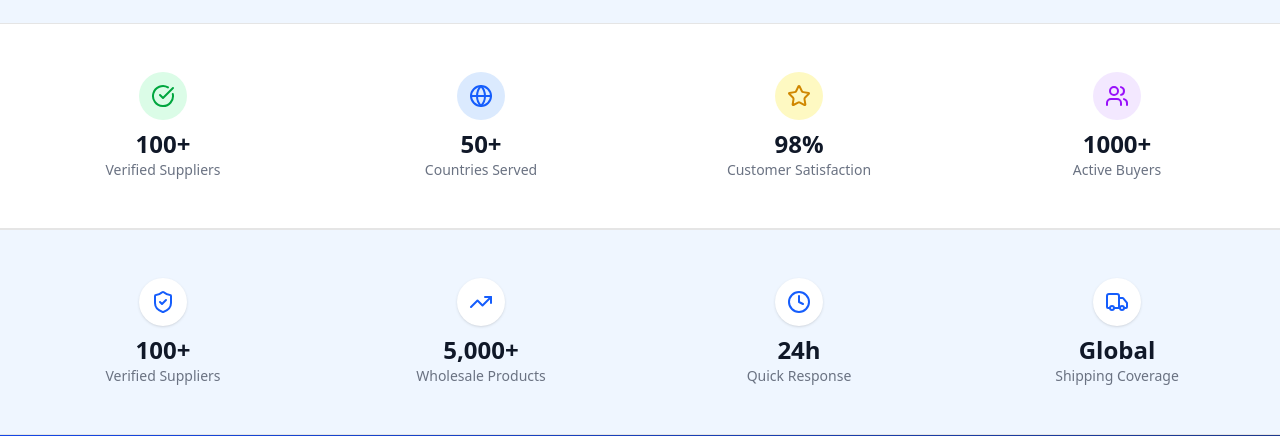
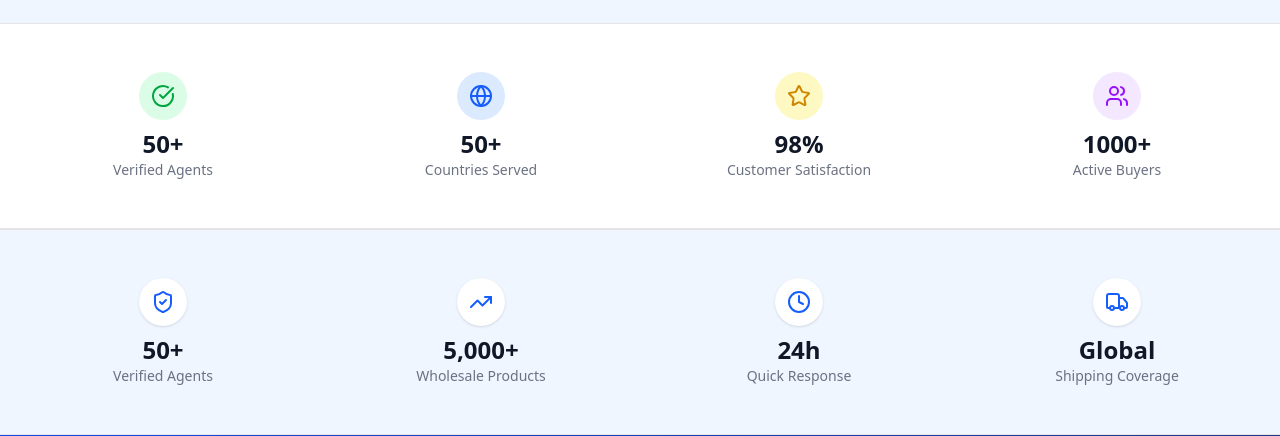
Before and after one commit to xiaohong12311/Repository-name-acmaoyi-b2b, a Next.js app: page / in a window 1280 px wide. Shown: the part 3280-3716 px from the top of the page. Built offline with nearby package versions, Linux system fonts and the light colour scheme.

Commit message:
feat: 两个数据区块的Verified Suppliers改为50+ Verified Agents
Coze-Commit-Type: user
Coze-User-ID: 2873440616585376
Coze-Conversation-ID: 7730432

```diff
--- a/src/app/page.tsx
+++ b/src/app/page.tsx
@@ -267,8 +267,8 @@ export default function HomePage() {
               <div className="flex items-center justify-center w-10 h-10 md:w-12 md:h-12 rounded-full bg-green-100 text-green-600 mb-2">
                 <CheckCircle className="h-5 w-5 md:h-6 md:w-6" />
               </div>
-              <div className="text-xl md:text-2xl font-bold text-gray-900">100+</div>
-              <div className="text-xs md:text-sm text-gray-500">Verified Suppliers</div>
+              <div className="text-xl md:text-2xl font-bold text-gray-900">50+</div>
+              <div className="text-xs md:text-sm text-gray-500">Verified Agents</div>
             </div>
             <div className="flex flex-col items-center">
               <div className="flex items-center justify-center w-10 h-10 md:w-12 md:h-12 rounded-full bg-blue-100 text-blue-600 mb-2">
@@ -303,8 +303,8 @@ export default function HomePage() {
               <div className="flex items-center justify-center w-10 h-10 md:w-12 md:h-12 rounded-full bg-white text-blue-600 mb-2 shadow-sm">
                 <ShieldCheck className="h-5 w-5 md:h-6 md:w-6" />
               </div>
-              <div className="text-xl md:text-2xl font-bold text-gray-900">100+</div>
-              <div className="text-xs md:text-sm text-gray-500">Verified Suppliers</div>
+              <div className="text-xl md:text-2xl font-bold text-gray-900">50+</div>
+              <div className="text-xs md:text-sm text-gray-500">Verified Agents</div>
             </div>
             <div className="flex flex-col items-center">
               <div className="flex items-center justify-center w-10 h-10 md:w-12 md:h-12 rounded-full bg-white text-blue-600 mb-2 shadow-sm">
```
Also changed, not shown: assets/image_20260626021836977.png (added).
